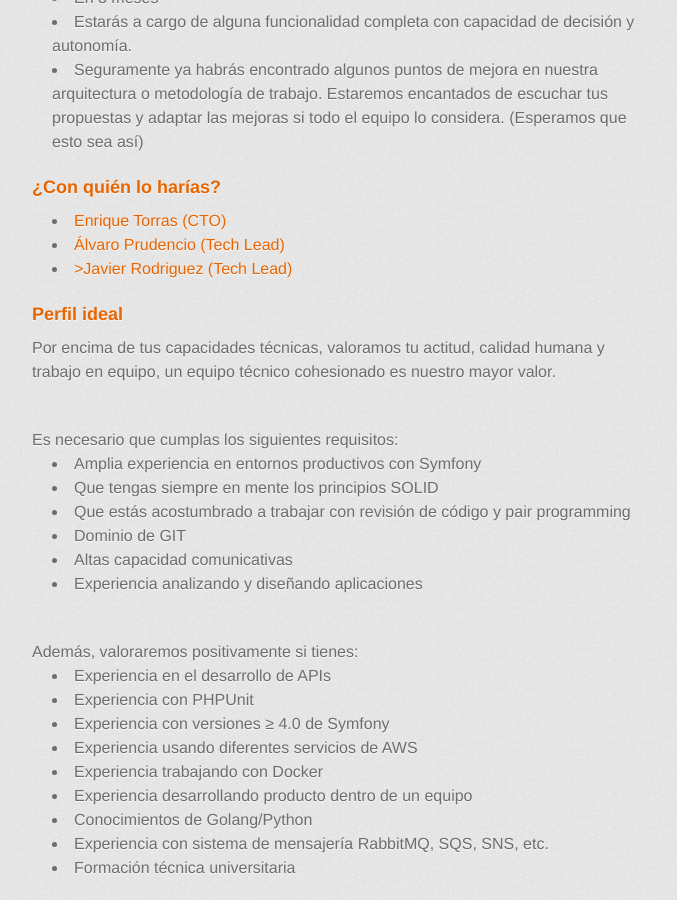
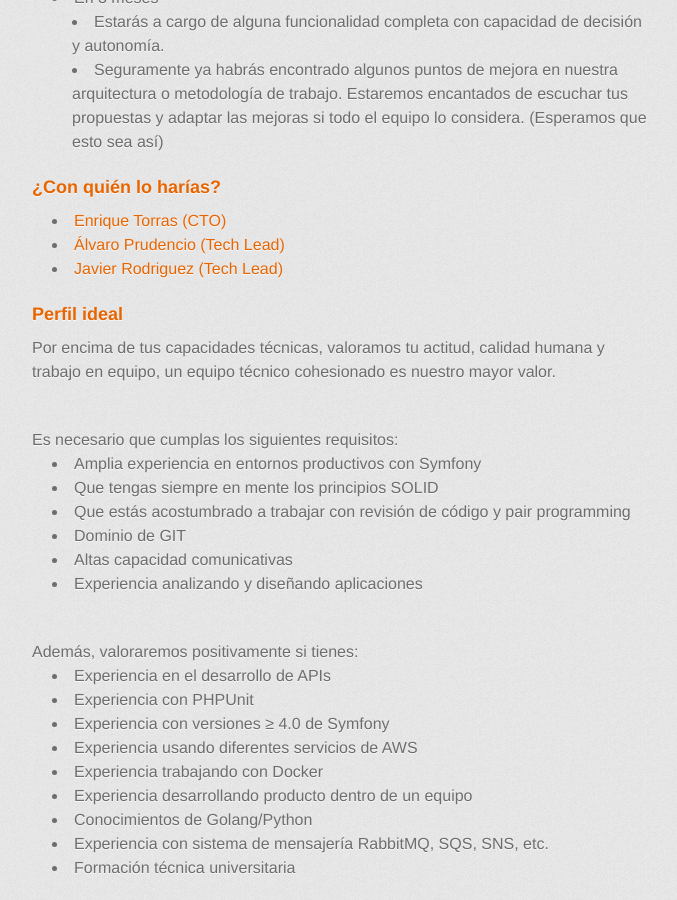
Before and after one commit to parclick/parclick.github.io, a Jekyll site: the page built from _posts/2020-08-10-php-senior-engineer.html, in a window 1280 px wide and 900 px high, scrolled down 944 px. Shown: the whole window, without its empty margins (298-975 px from the left). Built offline with Jekyll 4.4.1, drawn with Linux system fonts in a browser that asks for light colours; some web fonts are replaced; Markdown is read by kramdown in place of the engine named in the settings.

```diff
--- a/_posts/2020-08-10-php-senior-engineer.html
+++ b/_posts/2020-08-10-php-senior-engineer.html
@@ -17,26 +17,28 @@ title: PHP (Symfony) Senior Engineer
 
 <h3>¿Qué pasará cuando te incorpores a nuestro equipo?</h3>
 <ul>
-  <li>En 1 mes</li>
+  <li>En 1 mes
     <ul>
       <li>Habrás aterrizado y conocido a todo el equipo</li>
       <li>Conocerás nuestras herramientas de trabajo</li>
       <li>Te habrás habituado a nuestra metodología de trabajo</li>
       <li>Ya habrás desarrollado alguna funcionalidad, ¡y seguro que estará en producción!</li>
     </ul>
-  <li>En 3 meses</li>
+  </li>
+  <li>En 3 meses
     <ul>
       <li>Estarás a cargo de alguna funcionalidad completa con capacidad de decisión  y autonomía.</li>
       <li>Seguramente ya habrás encontrado algunos puntos de mejora en nuestra arquitectura o metodología de trabajo. Estaremos encantados de escuchar tus propuestas y adaptar las mejoras si todo el equipo lo considera. (Esperamos que esto sea así)
       </li>
     </ul>
+  </li>
 </ul>
 
 <h3>¿Con quién lo harías?</h3>
 <ul>
   <li><a href="https://www.linkedin.com/in/enriquetorras/" target="_blank">Enrique Torras (CTO) </a></li>
   <li><a href="https://www.linkedin.com/in/alvaro-prudencio/" target="_blank">Álvaro Prudencio (Tech Lead)</a></li>
-  <li><a href="https://www.linkedin.com/in/javierrodriguezaltamirano/" target="_blank">>Javier Rodriguez (Tech Lead)</a></li>
+  <li><a href="https://www.linkedin.com/in/javierrodriguezaltamirano/" target="_blank">Javier Rodriguez (Tech Lead)</a></li>
 </ul>
 
 <h3>Perfil ideal</h3>
```
Lines whose indentation alone changed are shown as unchanged.
